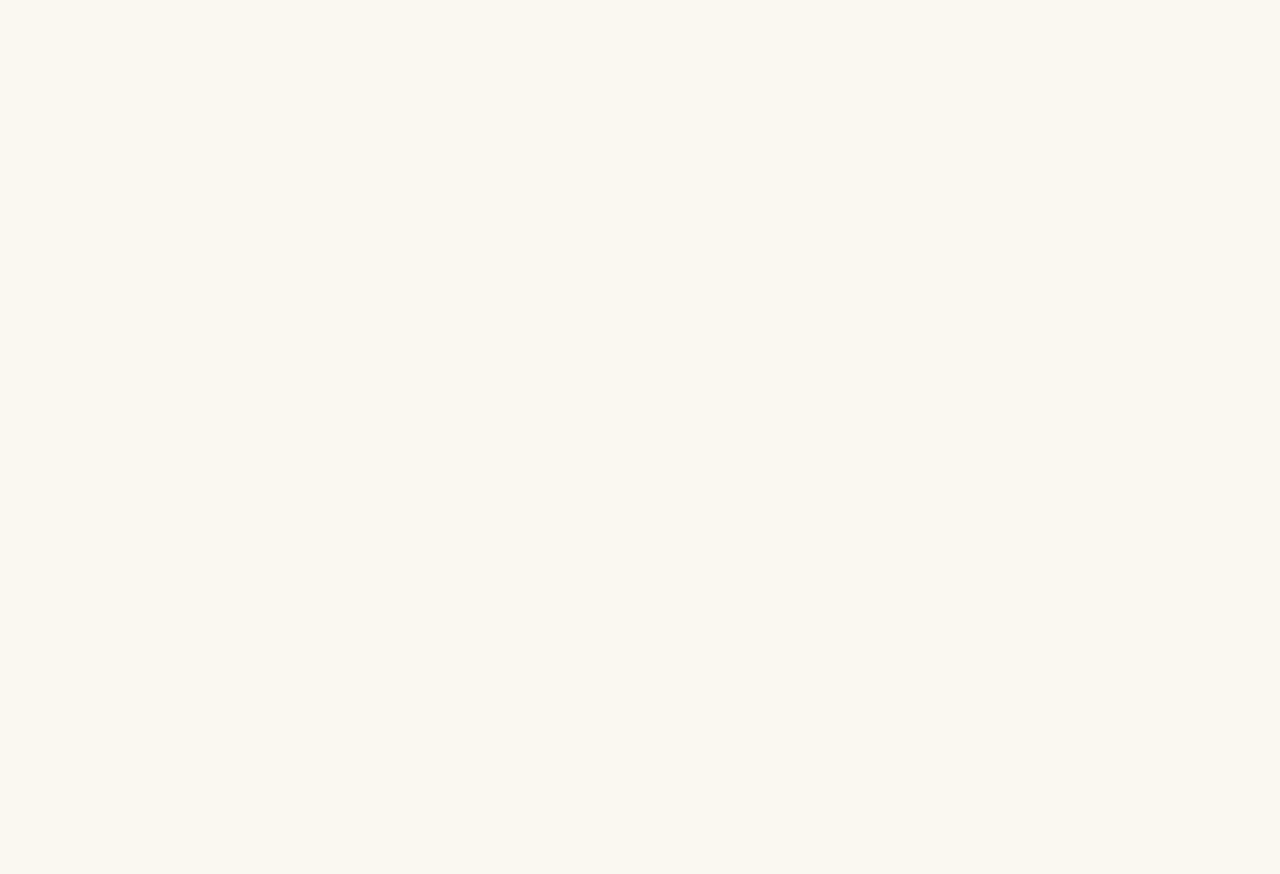
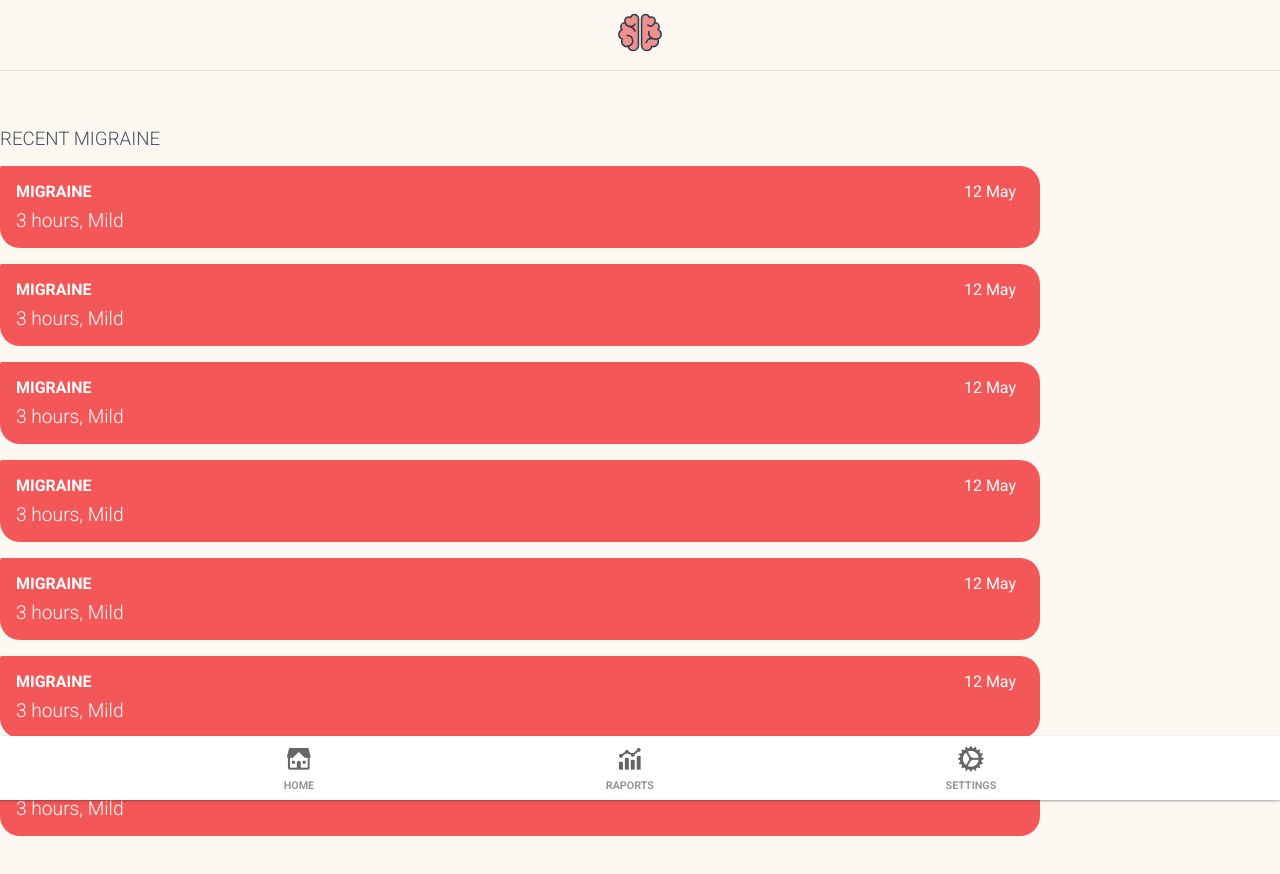
Before and after one commit to jagodarybacka/migraine-app, a React (Create React App) app: page /history in a window 1280 px wide. Shown: the top 874 px of the page. Before the commit the page ends 800 px from the top, so only its background shows below. Built offline with nearby package versions, Linux system fonts and the light colour scheme.

Commit message:
Fixed issue with margins - History

```diff
--- a/src/App.js
+++ b/src/App.js
@@ -8,6 +8,7 @@ import Login from './scenes/Login'
 import Home from './scenes/Home'
 import Form from './scenes/Form'
 import Register from './scenes/Register'
+import History from './scenes/history/History'
 import TextInput from './components/TextInput'
 
 const App = () => {
@@ -21,6 +22,7 @@ const App = () => {
           <Route path="/register" component={Register}/>
           <Route path="/home" component={Home}/>
           <Route path="/add" component={Form}/>
+          <Route path="/history" component={History}/>
         </Switch>
       </Router>
     </div>
--- a/src/components/Header.js
+++ b/src/components/Header.js
@@ -4,13 +4,15 @@ import styled from 'styled-components';
 import Logo from './Logo';
 
 const TopHeader = styled.header`
-  position: absolute;
+  position: fixed;
   top: 0;
   padding: 0.5rem 0;
   width: 100%;
   border-bottom: solid 1px #9e9e9e4f;
   display: flex;
   justify-content: center;
+  z-index: 1000000;
+  background-color: #FAF8F1;
 
 `
 
--- a/src/components/Menubar.js
+++ b/src/components/Menubar.js
@@ -8,7 +8,7 @@ import settings from '../assets/settings.png'
 import stats from '../assets/stats.png'
 
 const Menu = styled.ul`
-  position: absolute;
+  position: fixed;
   bottom: 0;
   width: 100%;
   display: flex;
@@ -38,7 +38,6 @@ const MenuButton = styled.li`
   }
 `
 
-
 const Menubar = () => {
   return (
     <Menu>
--- a/src/components/RecordCard.js
+++ b/src/components/RecordCard.js
@@ -26,7 +26,7 @@ const Card = styled.div`
 
 const RecordCard = (props) => {
   return (
-    <Card >
+    <Card className="RecordCard">
       <time>{props.date}</time>
       <h4>{props.type ? props.type : "Migraine"}</h4>
       <p>{props.duration}, {props.strength}</p>
--- /dev/null
+++ b/src/scenes/history/History.js
@@ -0,0 +1,68 @@
+import React, {Component} from 'react';
+import styled from 'styled-components';
+import {Link} from "react-router-dom";
+
+import RecordCard from '../../components/RecordCard'
+
+import Header from '../../components/Header';
+import Menubar from '../../components/Menubar';
+
+const HistoryComponent = styled.section`
+  display: block;
+  padding: 7rem 0;
+  margin: 0;
+  h3 {
+    text-transform: uppercase;
+    font-weight: 300;
+    margin: 1rem 0;
+  }
+
+`
+
+const Records = styled.ul`
+    display:block;
+    width: 100%;
+    margin: 0;
+    margin-bottom: 7rem;
+    padding: 0;
+
+    li {
+      margin-bottom:1rem;
+    }
+`
+
+const History = () => {
+  return (
+    <HistoryComponent >
+      <Header />
+      <h3>Recent migraine</h3>
+      <Records>
+        <li>
+        <RecordCard date="12 May" duration="3 hours" strength="Mild"/>
+        </li>
+        <li>
+        <RecordCard date="12 May" duration="3 hours" strength="Mild"/>
+        </li>
+        <li>
+        <RecordCard date="12 May" duration="3 hours" strength="Mild"/>
+        </li>
+        <li>
+        <RecordCard date="12 May" duration="3 hours" strength="Mild"/>
+        </li>
+        <li>
+        <RecordCard date="12 May" duration="3 hours" strength="Mild"/>
+        </li>
+        <li>
+        <RecordCard date="12 May" duration="3 hours" strength="Mild"/>
+        </li>
+        <li>
+        <RecordCard date="12 May" duration="3 hours" strength="Mild"/>
+        </li>
+      </Records>
+      <Menubar />
+    </HistoryComponent>
+  );
+}
+
+
+export default History;
--- a/src/scenes/history/HistoryWidget.js
+++ b/src/scenes/history/HistoryWidget.js
@@ -32,7 +32,7 @@ const HistoryWidget = () => {
     <Widget >
       <h3>Recent migraine</h3>
       <RecordCard date="12 May" duration="3 hours" strength="Mild"/>
-      <Link to="#">See all...</Link>
+      <Link to="/history">See all...</Link>
     </Widget>
   );
 }
```
